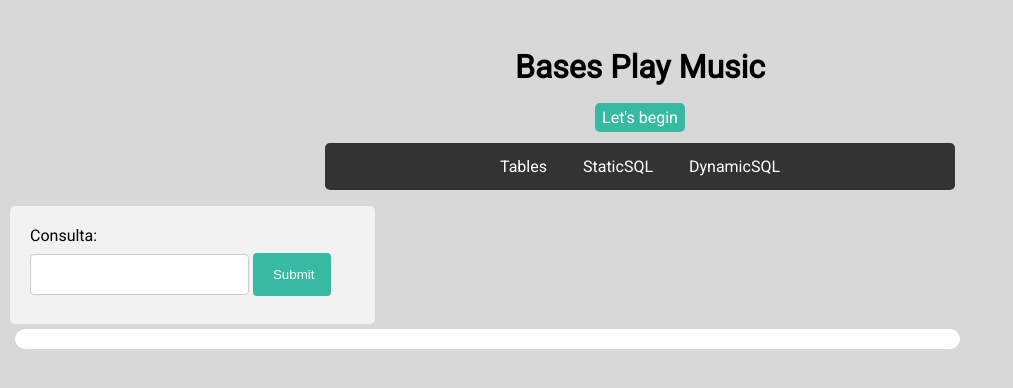
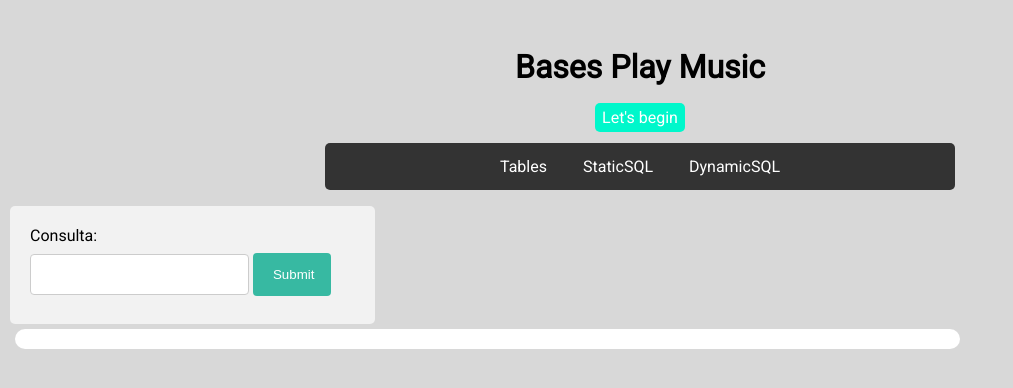
Before and after one commit to FarDust/Bases-Play-Music, a PHP site: page / in a window 1280 px wide, with the pointer over the restyled element. Shown: the part 103-491 px from the top of the page, without its empty margins (0-1013 px from the left). Run offline with PHP 8.4, Linux system fonts and the light colour scheme; some libraries are stand-ins or nearby versions.

Commit message:
:hover colors

```diff
--- a/styles.css
+++ b/styles.css
@@ -18,6 +18,10 @@ body {
   text-decoration: none;
   color: white;
   margin: 2px;
+}
+
+#begin:hover{
+  background-color: #00F7CB;
 }
 
 ul.ref-menu {
@@ -133,7 +137,7 @@ input[type=submit] {
 }
 
 input[type=submit]:hover {
-    background-color: #45a049;
+    background-color: #00F7CB;
     /*width: 90px;*/
 }
 
```
